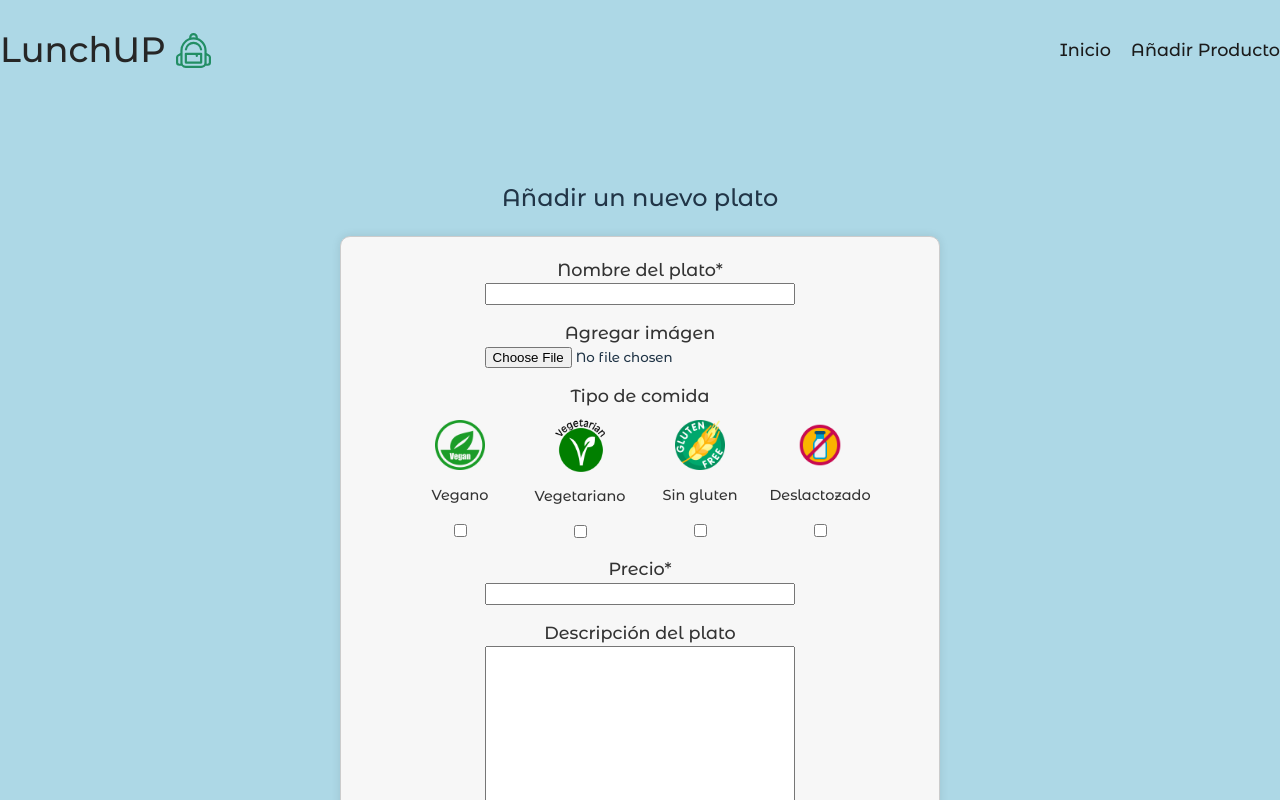
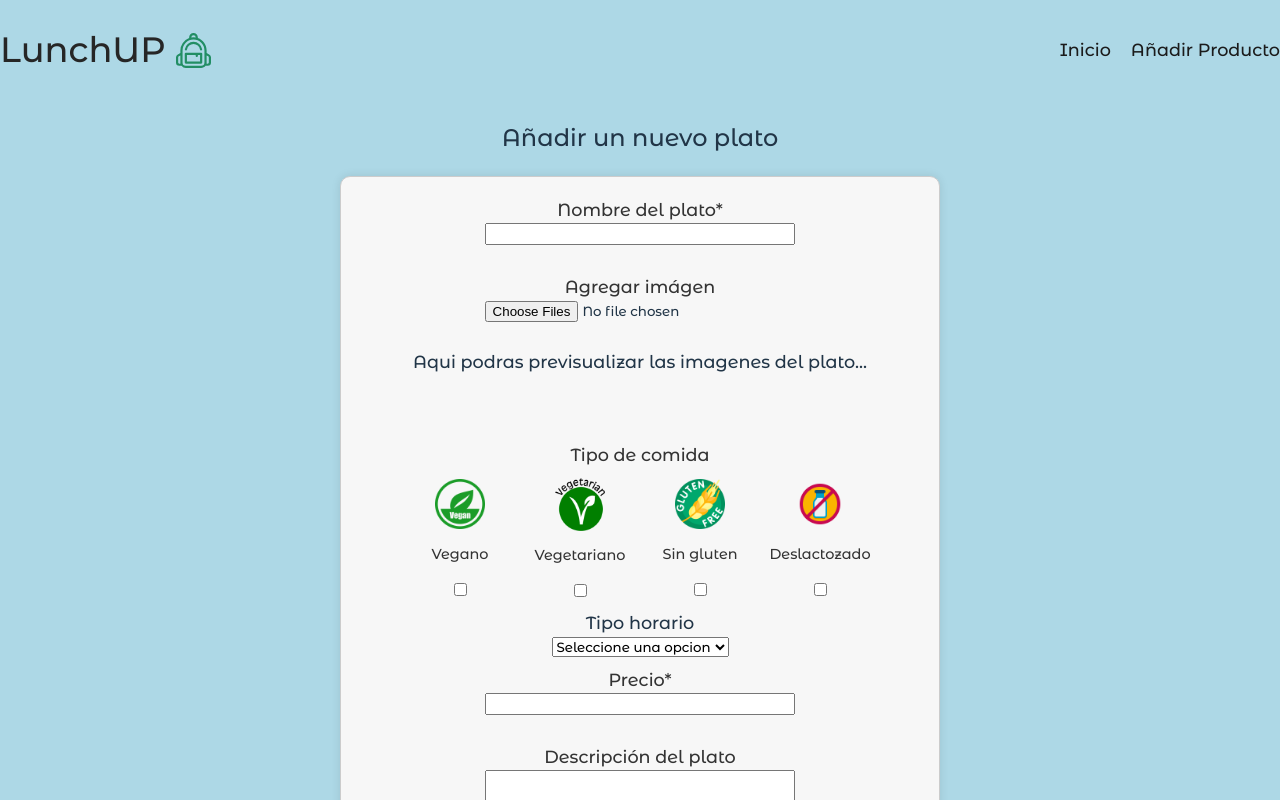
Before and after one commit to LaunchUP-INC/LunchUP-FRONT, a React (Vite) app: page /products/add in a window 1280 px wide. Shown: the top 800 px of the page. Built offline with nearby package versions, Linux system fonts and the light colour scheme.

Commit message:
terminado form, falta action para post

```diff
--- a/src/components/ProductForm/ProductForm.jsx
+++ b/src/components/ProductForm/ProductForm.jsx
@@ -1,4 +1,5 @@
 import { useState } from "react";
+import { useDispatch } from "react-redux";
 import veganIcon from "../../utils/foodTypesIcons/vegan-icon.png";
 import vegetarianIcon from "../../utils/foodTypesIcons/vegetarian-icon.png";
 import glutenFreeIcon from "../../utils/foodTypesIcons/gluten-free.png";
@@ -6,28 +7,39 @@ import dairyFreeIcon from "../../utils/foodTypesIcons/dairy-free.png";
 import { validateName, validatePrice } from "./formValidation";
 
 import styles from "./ProductForm.module.css"; // Asegúrate de importar tu archivo CSS
+import { postDish } from "../../redux/actions";
 
 const ProductForm = () => {
+
+  const dispatch = useDispatch()
+
+  //Estado del plato que se posteara
   const [dish, setDish] = useState({
     name: "",
     description: "",
     price: "",
-    image: "",
+    images: [],
     Meal_Type: {
       vegan: false,
       vegetarian: false,
       glutenFree: false,
       dairyFree: false,
     },
+    mealTime: "",
 
   })
+  console.log(dish);
 
+
+  //Estado de la validacion de errores
   const [errors, setErrors] = useState({
     name:"",
     price:"",
 
   })
 
+
+  //Funcion que actualiza el estado dish con datos ingrazados
   const handleChange = (e) =>{
     const {name, value} = e.target;
 
@@ -52,6 +64,8 @@ const ProductForm = () => {
     });
   }
 
+
+  //Funcion que actualiza el objeto con los mealTypes
   const handleCheckboxChange = (e) =>{
     const {name, checked} = e.target;
 
@@ -65,24 +79,73 @@ const ProductForm = () => {
   }
 
 
+  //Funcion que agrega las imagenes del plato al array de imagenes
+  const handleFileChange = (e) =>{
+    const files = Array.from(e.target.files);
+
+    setDish((prevDish) => ({
+      ...prevDish,
+      images: [...prevDish.images, ...files],
+    }));
+  }
+
+
+  //Funcion para hacer el submit del form
+  const handleSubmit = (e) =>{
+    e.preventDefault();
+
+   // Validar todos los campos obligatorios
+   const errorName = validateName(dish.name);
+   const errorPrice = validatePrice(dish.price);
+
+   // Establecer errores
+   const newErrors = {
+     name: errorName,
+     price: errorPrice,
+   };
+
+   setErrors(newErrors);
+
+   // Verificar si hay errores
+   const hasErrors = Object.values(newErrors).some(error => error);
+
+   if (!hasErrors) {
+     dispatch(postDish(dish));
+   }
+  }
+
+
 
   return (
     <div className={styles.container}>
       <h2>Añadir un nuevo plato</h2>
 
-      <form className={styles.form}>
+      <form className={styles.form} onSubmit={handleSubmit} >
 
         {/* Sección para poner el nombre del plato */}
         <div className={styles.formGroup}>
           <label className={styles.labelForm}>Nombre del plato*</label>
           <input type="text" className={styles.inputForm} name="name" value={dish.name} onChange={handleChange}/>
-          {errors.name && <p className={styles.error-message}>{errors.name}</p>}
+          <div className={styles.errorContainer}>
+            {errors.name && <p className={styles.errorMessage}>{errors.name}</p>}
+          </div>
+
         </div>
 
         {/* Sección para agregar imagen del plato */}
         <div className={styles.formGroup}>
           <label className={styles.labelForm}>Agregar imágen</label>
-          <input type="file" className={styles.inputForm} />
+          <input type="file" className={styles.inputForm} multiple onChange={handleFileChange} />
+          <div className={styles.imagePreview}>
+            {dish.images.length > 0 ? dish.images.map((image, index) => (
+              <img
+                key={index}
+                src={URL.createObjectURL(image)}
+                alt={`Imagen ${index + 1}`}
+                className={styles.previewImage}
+              />
+            )) : <p>Aqui podras previsualizar las imagenes del plato...</p>}
+          </div>
         </div>
 
 
@@ -118,11 +181,25 @@ const ProductForm = () => {
           </div>
         </div>
 
+        {/* Seccion tipo horario */}
+        <div className={styles.formGroup}>
+          <label >Tipo horario</label>
+          <select name="mealTime" value={dish.mealTime} onChange={handleChange}>
+            <option value="" disabled >Seleccione una opcion</option>
+            <option value="Breakfast">Desayuno</option>
+            <option value="Lunch">Almuerzo</option>
+            <option value="Snack">Merienda</option>
+            <option value="Dinner">Cena</option>
+          </select>
+        </div>
+
         {/* Sección para poner precio al plato */}
         <div className={styles.formGroup}>
           <label className={styles.labelForm}>Precio*</label>
           <input type="number" className={styles.inputForm} name="price" value={dish.price} onChange={handleChange}/>
-          {errors.price && <p className={styles.error-message}>{errors.price}</p>}
+          <div className={styles.errorContainer}>
+            {errors.price && <p className={styles.errorMessage}>{errors.price}</p>}
+          </div>
         </div>
 
         {/* Sección para agregar una descipción al plato */}
@@ -131,7 +208,7 @@ const ProductForm = () => {
           <textarea cols="30" rows="10" className={styles.inputForm} name="description" value={dish.description} onChange={handleChange}/>
         </div>
 
-        <button type="submit" className={styles.button}>Añadir plato</button>
+        <button type="submit" className={styles.button} >Añadir plato</button>
       </form>
     </div>
   );
--- a/src/components/ProductForm/ProductForm.module.css
+++ b/src/components/ProductForm/ProductForm.module.css
@@ -14,7 +14,7 @@
   flex-direction: column;
   justify-content: center;
   align-items: center;
-  padding-top: 60px;
+  /* padding-top: 60px; */
 }
 
 /* Estilos generales para el formulario */
@@ -73,7 +73,7 @@
 
 /* Estilos para el contenedor de campo de formulario */
 .formGroup {
-  margin-bottom: 15px;
+  margin-bottom: 10px;
   width: 100%;
   display: flex;
   flex-direction: column;
@@ -82,7 +82,16 @@
 }
 
 /* Estilos para mensajes de error */
-.error-message {
+.errorContainer{
+  height: 15px;
+  margin: 2px;
+
+  p{
+    margin: 0;
+  }
+}
+
+.errorMessage {
   color: red;
   font-size: 14px;
 }
@@ -114,6 +123,17 @@
   width: 50px;
 }
 
+.imagePreview{
+  height: 100px;
+  margin-top: 10px;
+}
+
+.previewImage{
+  width: 80px;
+  /* height: 95px; */
+  margin: 0px 5px;
+}
+
 
 /* Estilos responsivos */
 @media (max-width: 600px) {
--- a/src/components/ProductForm/formValidation.js
+++ b/src/components/ProductForm/formValidation.js
@@ -1,7 +1,7 @@
 
 
 export const validateName = (name) => {
-    const nameRegex = /^[a-zA-Z\s]+$/;
+    const nameRegex = /^[a-zA-ZáéíóúÁÉÍÓÚüÜñÑ\s]+$/;
     if (!name) {
         return "Nombre del plato obligatorio";
     }
--- a/src/redux/actions.js
+++ b/src/redux/actions.js
@@ -52,11 +52,20 @@ export const getProductDetail = (id) =>{
   }
 }
 
-/* export default fetchProducts=(filter)=>{
-  return async (dispatch)=>{
-    dispatch({
-      type: filter,
-      payload: filter
-    })
+export const filterProducts = (type, price) => {
+  return {
+    type: FILTERS,
+    payload: { type, price },
+  };
+};
+
+export const postDish = (dish) =>{
+
+  return async (dispatch) =>{
+    try {
+
+    } catch (error) {
+      console.error(error);
+    }
   }
-} */
+}
```
